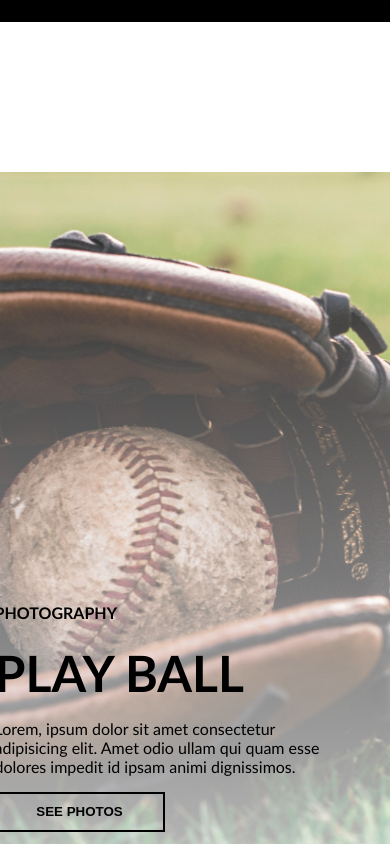
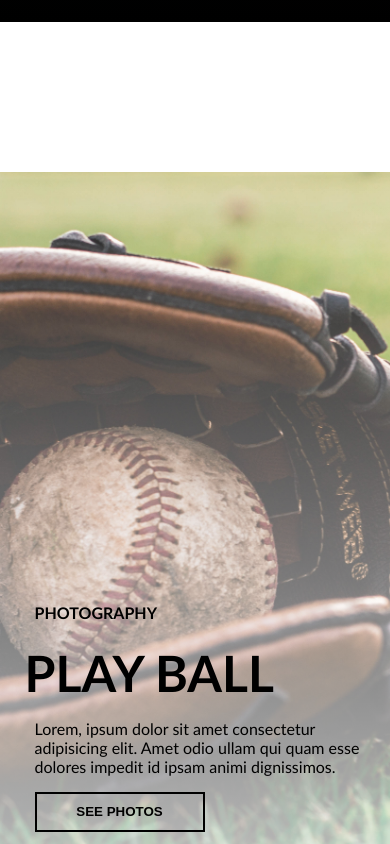
Before and after one commit to MaskoMasko/Nat-Geo-Copy-Nuxt, a Nuxt app: page / in a window 390 px wide. Shown: the part 8500-9344 px from the top of the page. Built offline with nearby package versions, Linux system fonts and the light colour scheme.

Commit message:
Update PlayBall.vue

```diff
--- a/components/PlayBall.vue
+++ b/components/PlayBall.vue
@@ -130,4 +130,9 @@ export default {
         margin-left: -50px;
     }
 }
+@media only screen and (max-width: 770px){
+    .play-ball *{
+        margin-left: 10px;
+    }
+}
 </style>
```
